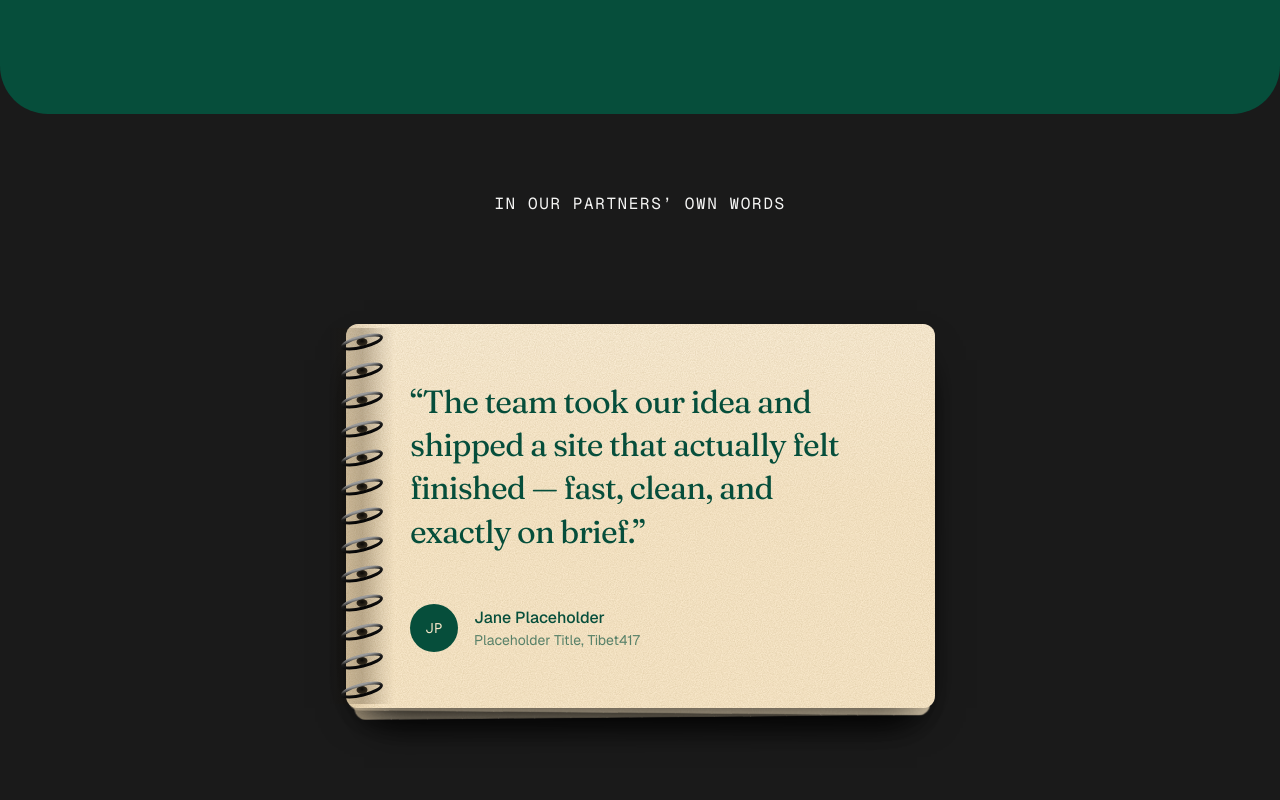
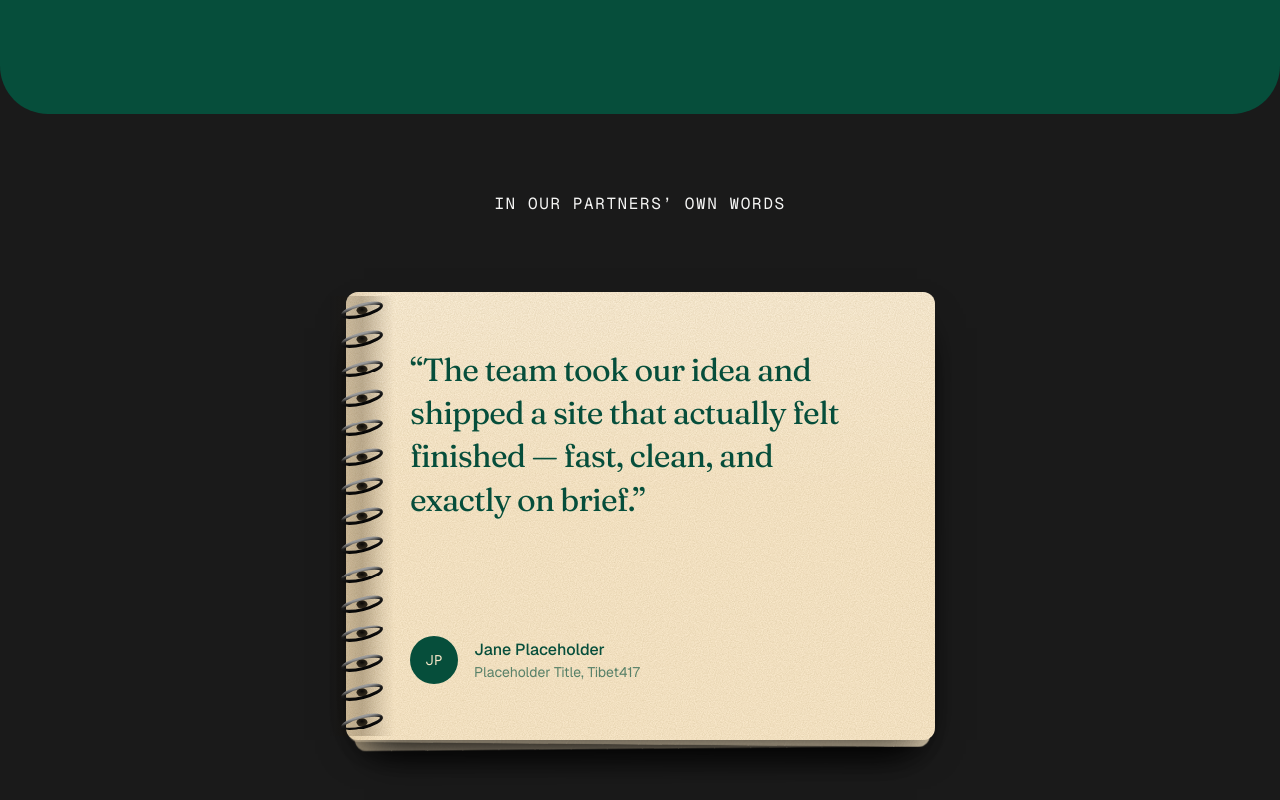
Before and after one commit to lungsang25/portfolio, a Next.js app: page / in a window 1280 px wide. Shown: the part 1742-2542 px from the top of the page. Built offline with nearby package versions, Linux system fonts and the light colour scheme; a web font is replaced by a local one.

Commit message:
refactor TestimonialContent: update minimum height for improved layout consistency

```diff
--- a/src/components/home/TestimonialCard.tsx
+++ b/src/components/home/TestimonialCard.tsx
@@ -50,7 +50,7 @@ export function PaperFace({
 
 export function TestimonialContent({ testimonial }: { testimonial: Testimonial }) {
   return (
-    <div className="flex h-full min-h-88 flex-col justify-between gap-8 p-8 pl-12 text-fg-hero md:min-h-96 md:p-14 md:pl-16">
+    <div className="flex h-full min-h-96 flex-col justify-between gap-8 p-8 pl-12 text-fg-hero md:min-h-112 md:p-14 md:pl-16">
       <p className="font-display text-2xl leading-[1.35] tracking-tight md:text-[2rem]">
         &ldquo;{testimonial.quote}&rdquo;
       </p>
```
